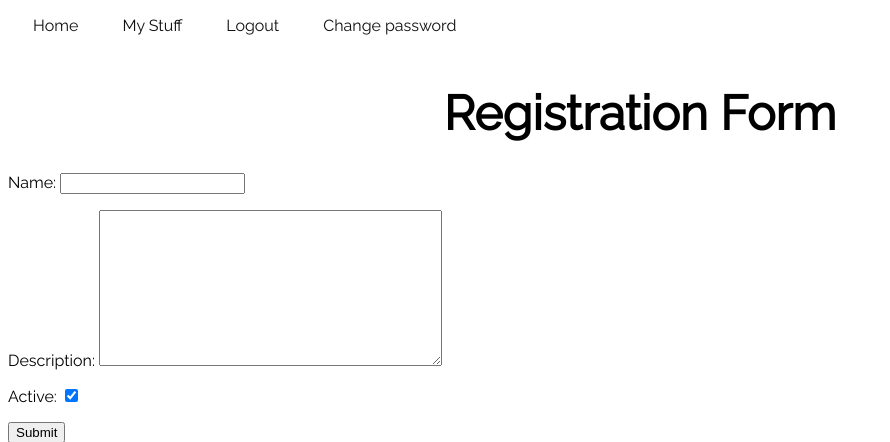
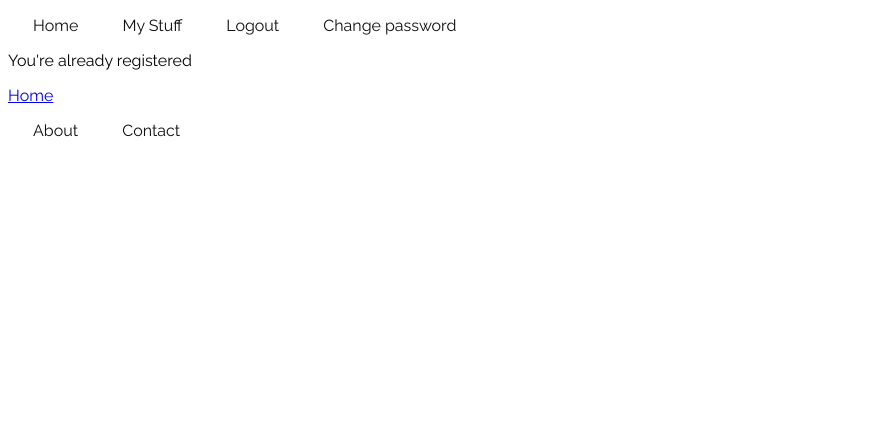
Before and after one commit to johnagower/minimize, a Django app: template inventory/templates/registration/registration_form.html in a window 1280 px wide. Shown: the top 442 px of the page, without its empty margins (0-890 px from the left). Run offline with Django 3.2, Linux system fonts and the light colour scheme; the template is opened without the code that fills it: values that come from a table or form of the project are taken from there, others are empty; a user stored in the database is signed in.

Commit message:
Updated register page so logged in users cant reregister

```diff
--- a/inventory/templates/registration/registration_form.html
+++ b/inventory/templates/registration/registration_form.html
@@ -3,7 +3,15 @@
 	Registration Form - {{ block.super }}
 {% endblock title %}
 {% block content %}
-	<h1>Registration Form</h1>
+	{% if user.is_authenticated %}
+	<p>You're already registered</p>
+	<p>
+		<a href="{% url 'home' %}">
+			Home
+		</a>
+	</p>
+	{% else %}
+		<h1>Register</h1>
 		<form role="form" action="" method="post">
 			{% csrf_token %}
 			{{ form.as_p }}
@@ -16,4 +24,5 @@
 				</a>
 			</li>
 		</ul>
+	{% endif %}
 {% endblock content %}
```
Also changed, not shown: db.sqlite3. Lines whose indentation alone changed are shown as unchanged.
